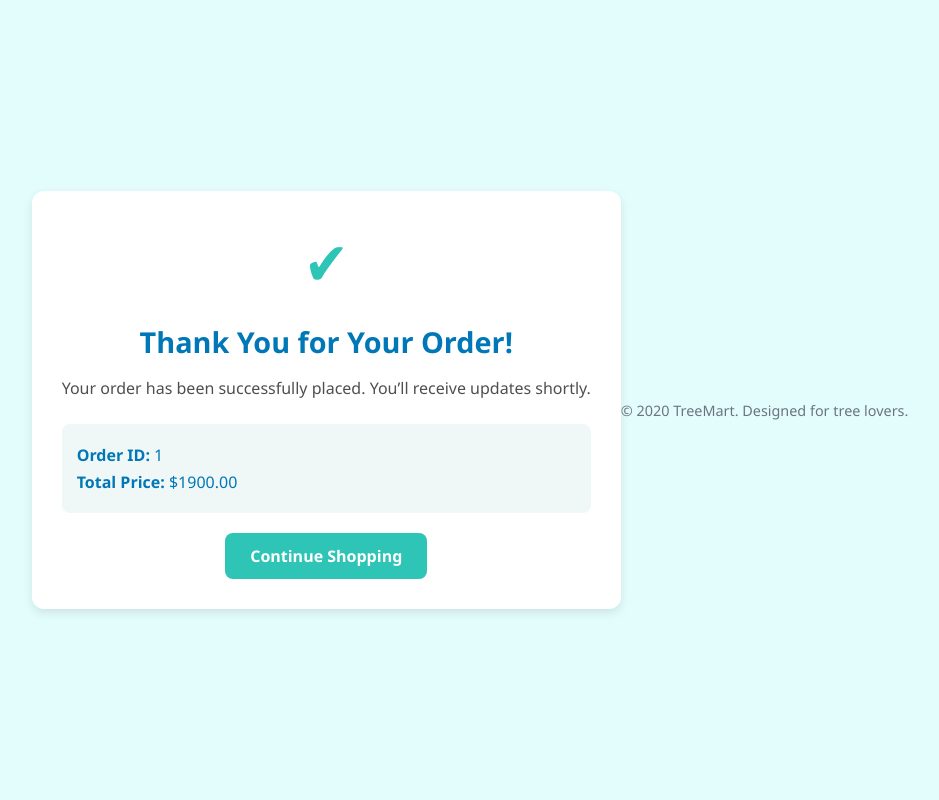
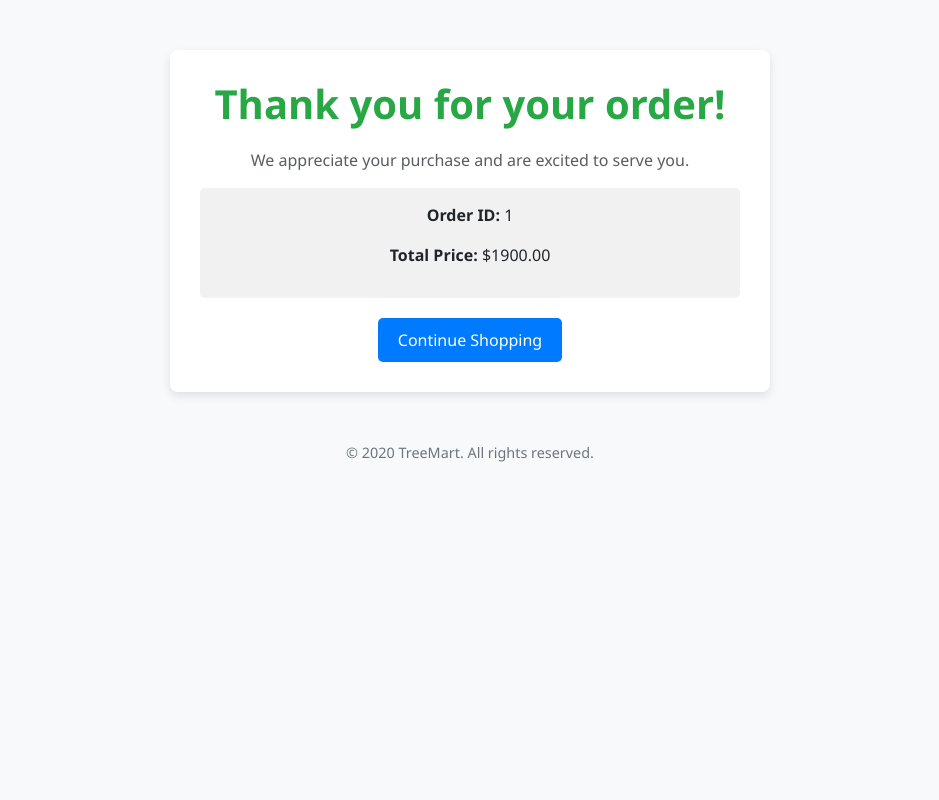
Before and after one commit to riparahman54/treeMart, a Django app: template templates/order_confirmation.html in a window 1280 px wide. Shown: the whole page, without its empty margins (170-1109 px from the left). Run offline with Django 5.2, Linux system fonts and the light colour scheme; data comes from the database, SQL or seed files in the repository; both versions use the stored data as it was after the commit; tables that the repository leaves empty hold one stand-in row (values such as "Sample post"); the template is opened without the code that fills it: values that come from a table or form of the project are taken from there, most other values are stand-ins (such as "Sample title", 1, 10 or a date in 2020); some libraries are stand-ins or nearby versions.

Commit message:
updated the design html of order_confirmation

```diff
--- a/templates/order_confirmation.html
+++ b/templates/order_confirmation.html
@@ -5,100 +5,77 @@
     <meta charset="UTF-8">
     <meta name="viewport" content="width=device-width, initial-scale=1.0">
     <title>Order Confirmation</title>
+    <!-- Bootstrap CSS -->
+    <link rel="stylesheet" href="https://cdnjs.cloudflare.com/ajax/libs/bootstrap/5.3.0/css/bootstrap.min.css">
     <style>
         body {
-            background-color: #e3fdfd; /* Light sea green */
+            background-color: #f8f9fa; /* Light background for readability */
             font-family: 'Segoe UI', Tahoma, Geneva, Verdana, sans-serif;
-            margin: 0;
-            padding: 0;
-            display: flex;
-            justify-content: center;
-            align-items: center;
-            height: 100vh;
         }
 
         .confirmation-container {
             max-width: 600px;
-            background-color: #ffffff;
-            border-radius: 12px;
+            margin: 50px auto;
+            background: #ffffff;
             padding: 30px;
-            box-shadow: 0px 4px 10px rgba(0, 0, 0, 0.1);
-            text-align: center;
-        }
-
-        .icon {
-            font-size: 60px;
-            color: #2ec4b6; /* Sea green */
-            margin-bottom: 15px;
+            border-radius: 8px;
+            box-shadow: 0 4px 10px rgba(0, 0, 0, 0.1);
         }
 
         .confirmation-title {
-            font-size: 1.8rem;
-            color: #0077b6; /* Blue */
-            margin-bottom: 10px;
-        }
-
-        .confirmation-text {
-            font-size: 1rem;
-            color: #4f4f4f;
-            margin-bottom: 25px;
+            color: #28a745;
+            font-weight: bold;
+            margin-bottom: 20px;
         }
 
         .order-details {
-            background-color: #f0f7f7; /* Light blue-gray */
+            background: #f1f1f1;
             padding: 15px;
-            border-radius: 8px;
+            border-radius: 5px;
             margin-bottom: 20px;
-            text-align: left;
         }
 
-        .order-details p {
-            margin: 5px 0;
+        .btn-custom {
+            background-color: #007bff;
+            color: white;
+            border: none;
+            padding: 10px 20px;
+            border-radius: 5px;
             font-size: 1rem;
-            color: #0077b6; /* Blue */
         }
 
-        .btn {
-            display: inline-block;
-            background-color: #2ec4b6; /* Sea green */
-            color: #ffffff;
-            padding: 12px 25px;
-            border-radius: 8px;
-            font-size: 1rem;
-            text-decoration: none;
-            font-weight: bold;
-            transition: background-color 0.3s ease-in-out;
-        }
-
-        .btn:hover {
-            background-color: #0077b6; /* Blue on hover */
+        .btn-custom:hover {
+            background-color: #0056b3;
         }
 
         footer {
-            margin-top: 20px;
+            margin-top: 30px;
+            text-align: center;
+            color: #6c757d;
             font-size: 0.9rem;
-            color: #6c757d;
         }
     </style>
 </head>
 
 <body>
-    <div class="confirmation-container">
-        <div class="icon">✔</div>
-        <h1 class="confirmation-title">Thank You for Your Order!</h1>
-        <p class="confirmation-text">Your order has been successfully placed. You’ll receive updates shortly.</p>
+    <div class="confirmation-container text-center">
+        <h1 class="confirmation-title">Thank you for your order!</h1>
+        <p class="text-muted">We appreciate your purchase and are excited to serve you.</p>
 
         <div class="order-details">
             <p><strong>Order ID:</strong> {{ order.id }}</p>
             <p><strong>Total Price:</strong> ${{ order.total_price }}</p>
         </div>
 
-        <a href="{% url 'tree_list' %}" class="btn">Continue Shopping</a>
+        <a href="{% url 'tree_list' %}" class="btn btn-custom">Continue Shopping</a>
     </div>
 
     <footer>
-        &copy; {{ year }} TreeMart. Designed for tree lovers.
+        &copy; {{ year }} TreeMart. All rights reserved.
     </footer>
+
+    <!-- Bootstrap JS (Optional for enhanced interactivity) -->
+    <script src="https://cdnjs.cloudflare.com/ajax/libs/bootstrap/5.3.0/js/bootstrap.min.js"></script>
 </body>
 
 </html>
```
Also changed, not shown: db.sqlite3.
